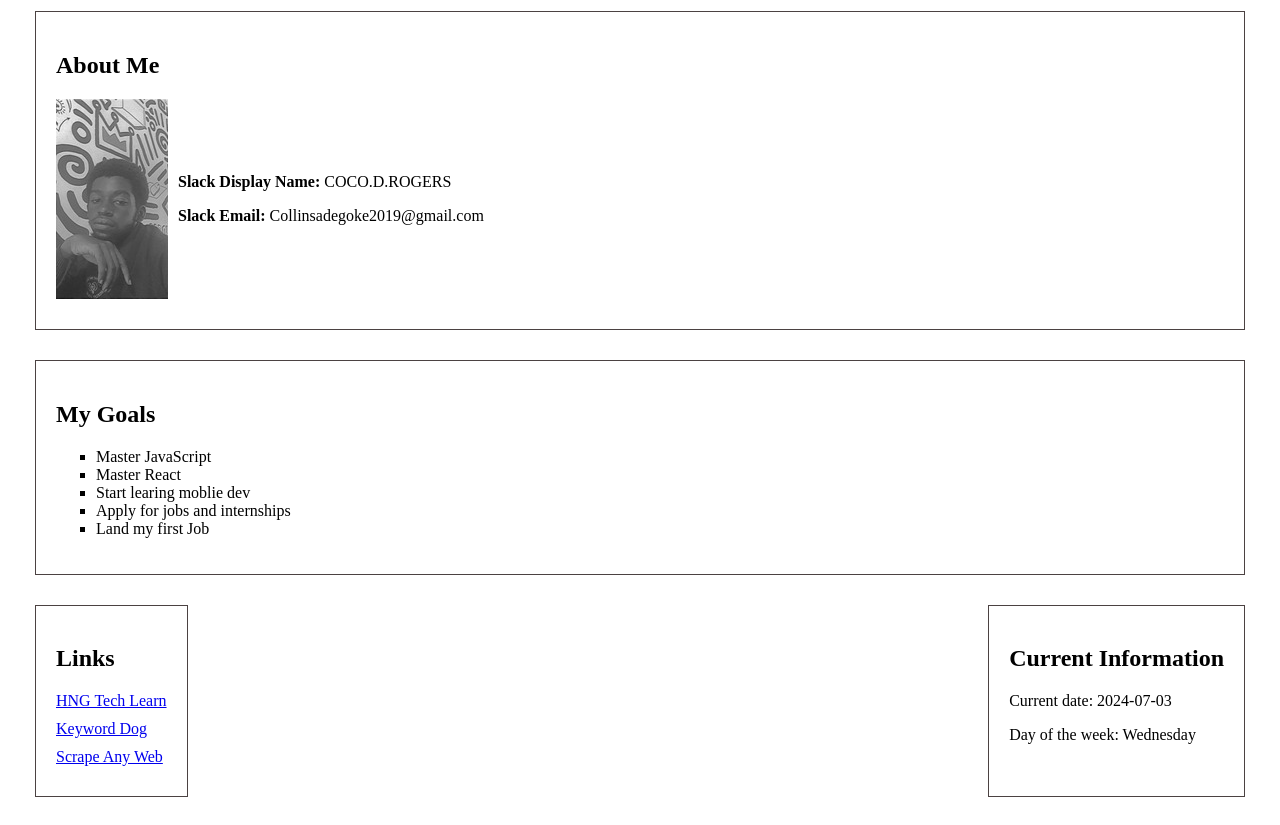
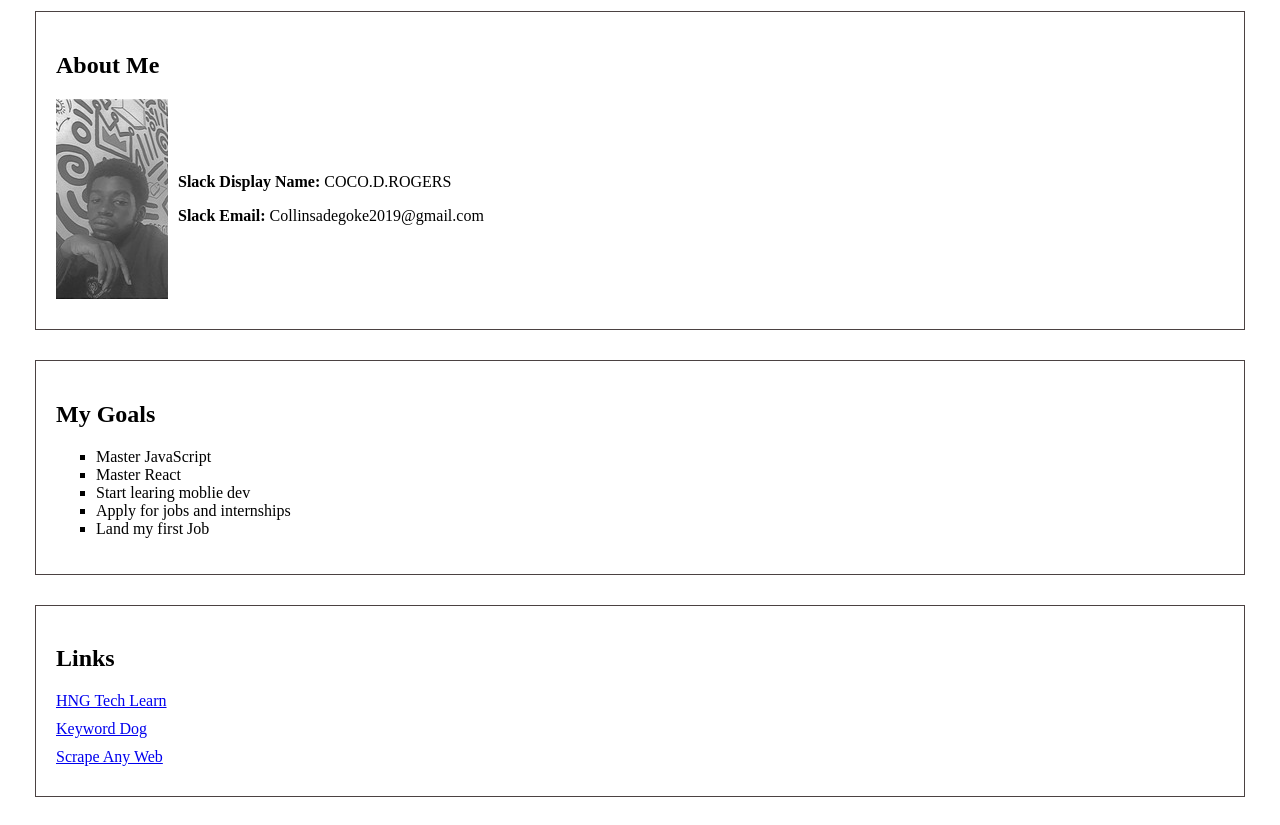
Before and after one commit to Anuoluwa-Collins/Stage-one, a plain HTML site: page index.html in a window 1280 px wide. Shown: the part 104-929 px from the top of the page. Drawn offline with Linux system fonts and the light colour scheme.

Commit message:
Add files via upload

```diff
--- a/index.html
+++ b/index.html
@@ -32,7 +32,6 @@
             </ul>
         </p>
     </div>
-    <div class="bottom">
     <div class="container">
         <h2>Links</h2>
         <div class="links">
@@ -47,7 +46,6 @@
         <p id="currentDate"><strong>Current Time (UTC):</strong> <span data-testid="currentTimeUTC"></span></p>
         <p id="dayOfWeek"><strong>Current Day:</strong> <span data-testid="currentDay"></span></p>
     </div>
-</div>
 <script src="./script.js"></script>
 </body>
 </html>
--- a/style.css
+++ b/style.css
@@ -8,7 +8,6 @@
             margin: 10px;
             border: 1px solid #4b4242;
             margin-bottom: 20px;
-            align-items: center;
         }
         h1{
             align-self: center;
@@ -28,9 +27,3 @@
             display: block;
             margin-bottom: 10px;
         }
-        .bottom{
-            width: 100%;
-            display: flex;
-            flex-direction: row;
-            justify-content: space-between;
-        }
```
